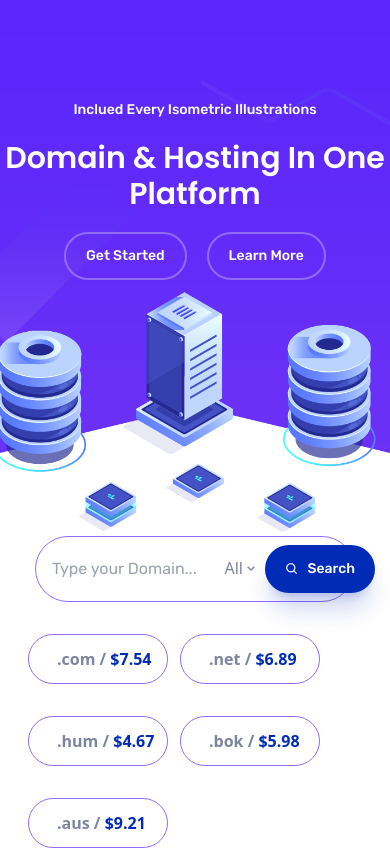
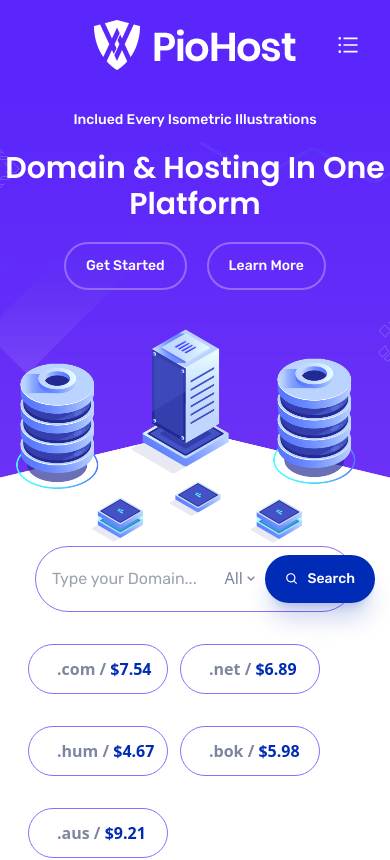
Before and after one commit to rakib-siddiki/PioHost, a React (Vite) app: page / in a window 390 px wide. Shown: the top 860 px of the page. Built offline with nearby package versions, Linux system fonts and the light colour scheme.

Commit message:
navbar responsive First commit

```diff
--- a/src/components/banner/Banner.jsx
+++ b/src/components/banner/Banner.jsx
@@ -1,11 +1,9 @@
-import React from "react";
-
 const Banner = () => {
   return (
     <>
       <section className="bg-banner bg-cover bg-no-repeat bg-top  xl:pb-16 flex justify-center">
-        <div className="flex flex-col items-center">
-          <p className="font-secondary font-medium text-white text-sm pt-[100px]">
+        <div className="flex flex-col items-center pt-10 md:pt-[100px]">
+          <p className="font-secondary font-medium text-white text-sm">
             Inclued Every Isometric Illustrations
           </p>
           <h1 className="font-primary font-semibold text-3xl sm:text-5xl xl:text-8xl  max-w-[890px] text-white text-center xl:py-10 py-5">
--- a/src/components/navbar/Navbar.jsx
+++ b/src/components/navbar/Navbar.jsx
@@ -2,6 +2,7 @@ import logo from "../../assets/navbar/logo.png";
 import { TiKeyOutline } from "react-icons/ti";
 import { BiSearch } from "react-icons/bi";
 import { FaBars } from "react-icons/fa";
+import NavbarResponsive from "./NavbarResponsive";
 const Navbar = () => {
   return (
     <>
@@ -37,6 +38,7 @@ const Navbar = () => {
           {/* right */}
         </div>
       </section>
+      <NavbarResponsive/>
     </>
   );
 };
--- /dev/null
+++ b/src/components/navbar/NavbarResponsive.jsx
@@ -0,0 +1,71 @@
+import logo from "../../assets/navbar/logo.png";
+import { TiKeyOutline } from "react-icons/ti";
+import { BiSearch } from "react-icons/bi";
+import { FaBars } from "react-icons/fa";
+import { useState } from "react";
+import { AiOutlineCloseSquare, AiOutlineBars } from "react-icons/ai";
+
+const NavbarResponsive = () => {
+    const [show,setShow] =useState(false)
+  return (
+    <>
+      <section className=" flex flex-col items-center bg-behind md:hidden">
+        <div className=" pt-5 px-5">
+          {/* left */}
+          <div className="relative">
+            <img src={logo} alt="logo" />
+            <div
+              onClick={() => setShow((prev) => !prev)}
+              className="absolute top-1/2 -translate-y-1/2 -right-16  text-2xl  text-white cursor-pointer"
+            >
+              {show ? <AiOutlineCloseSquare /> : <AiOutlineBars />}
+            </div>
+          </div>
+          {/* left */}
+          <div
+            className={`absolute  duration-500  ${
+              show ? `top-0` : `top-[-100%]`
+            }`}
+          >
+            {show && (
+              <div>
+                {/* center  */}
+                <div className=" text-left mt-3 mb-5 pl-5">
+                  <ul className="font-secondary font-medium text-xl md:text-sm text-white flex flex-col gap-1">
+                    <li className="active:scale-[.98] cursor-pointer">Home </li>
+                    <li className="active:scale-[.98] cursor-pointer">
+                      Hosting
+                    </li>
+                    <li className="active:scale-[.98] cursor-pointer">
+                      Pages
+                    </li>
+                    <li className="active:scale-[.98] cursor-pointer">News</li>
+                    <li className="active:scale-[.98] cursor-pointer">
+                      Contact
+                    </li>
+                  </ul>
+                </div>
+                {/* center  */}
+
+                {/* right */}
+                <div className=" text-end flex justify-center items-center gap-x-5">
+                  <button className="btn active:scale-90 bg-primary border-none flex items-center justify-center gap-x-1.5">
+                    <TiKeyOutline className="text-white font-medium " />
+                    WHMSC
+                  </button>
+                  <div className="flex gap-x-2">
+                    <BiSearch className="text-xl text-white" />
+                    <FaBars className="text-xl text-white" />
+                  </div>
+                </div>
+                {/* right */}
+              </div>
+            )}
+          </div>
+        </div>
+      </section>
+    </>
+  );
+};
+
+export default NavbarResponsive;
```
